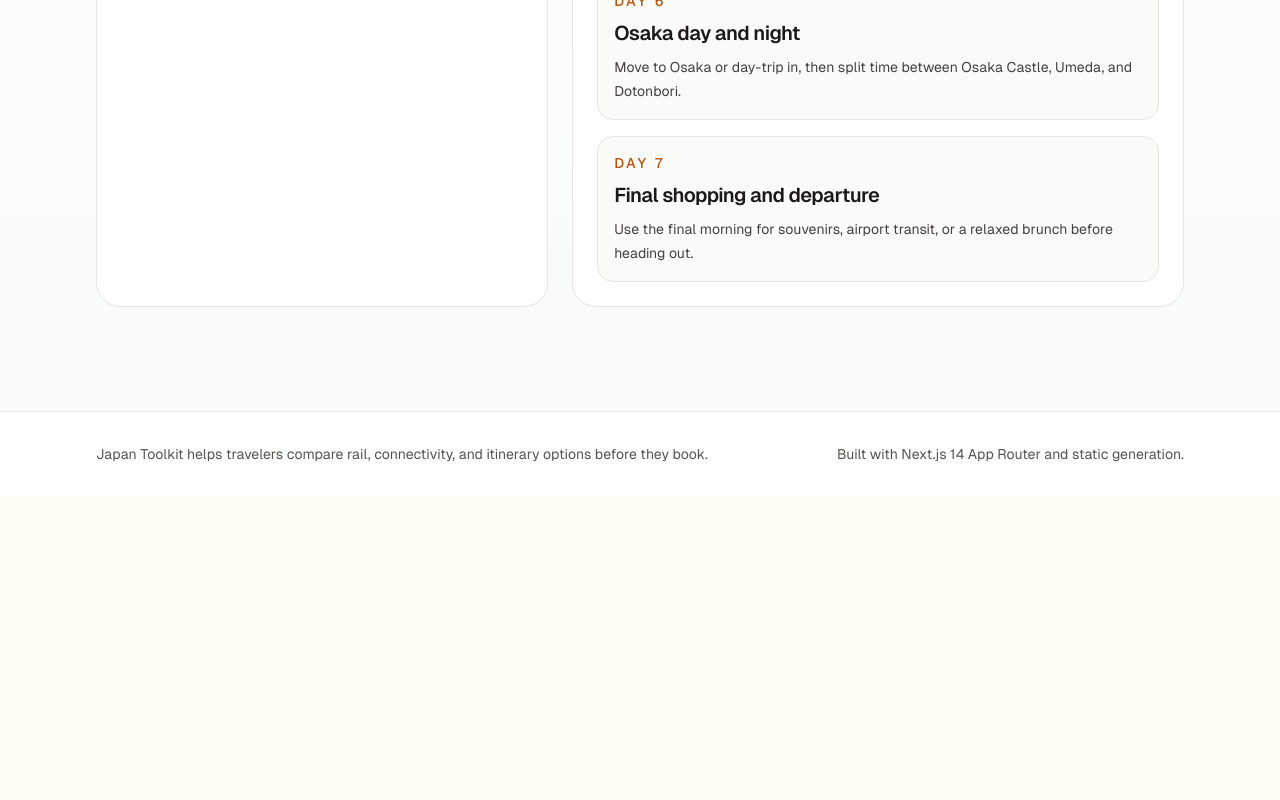
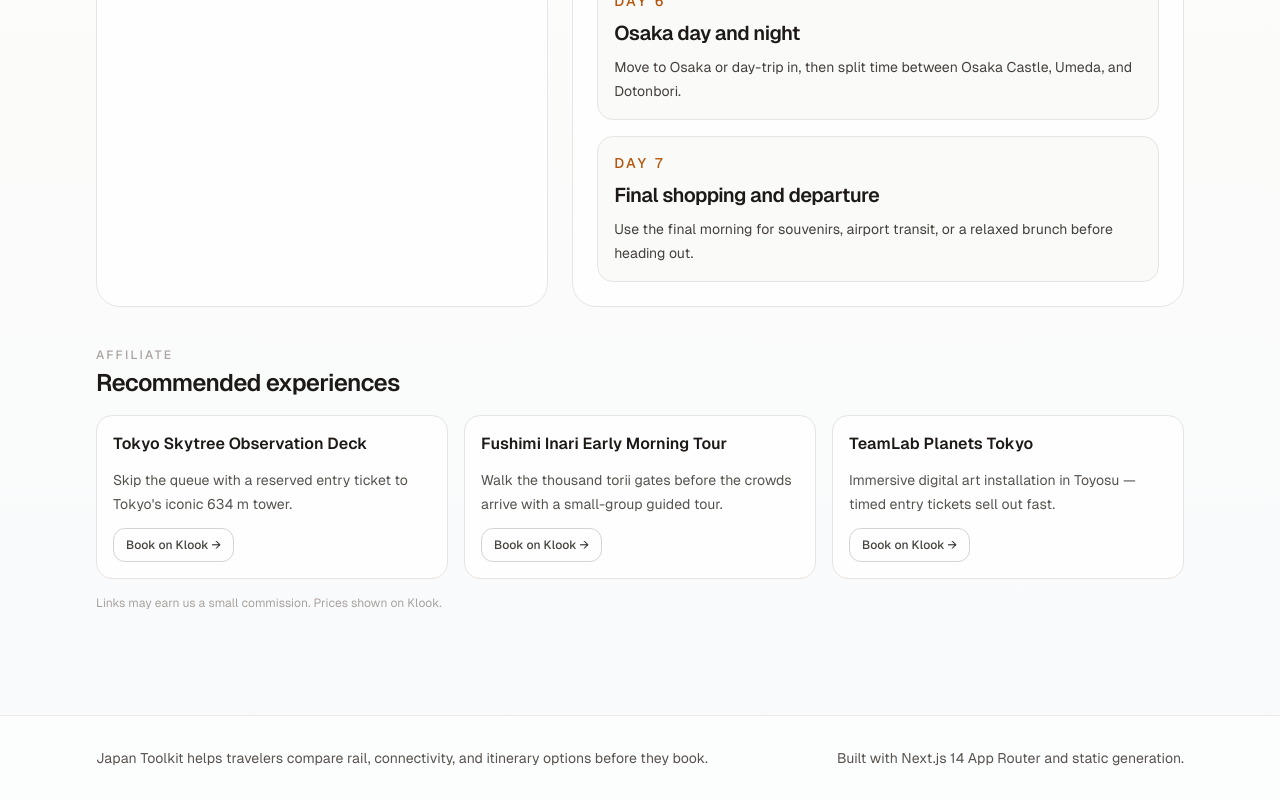
Before and after one commit to amirariff91/japantoolkit, a Next.js app: page /itinerary/7-days-first-time in a window 1280 px wide. Shown: the part 1290-2090 px from the top of the page. Before the commit the page ends 1786 px from the top, so only its background shows below. Built offline with nearby package versions, Linux system fonts and the light colour scheme.

Commit message:
feat: add affiliate CTAs for JRPass, Airalo, and Klook

```diff
--- a/app/itinerary/[slug]/page.tsx
+++ b/app/itinerary/[slug]/page.tsx
@@ -94,6 +94,54 @@ export default function ItineraryDetailPage({ params }: ItineraryPageProps) {
           </CardContent>
         </Card>
       </div>
+
+      {/* TODO: Replace AFFILIATE_ID_HERE with your Klook affiliate ID from affiliate.klook.com */}
+      <div className="space-y-4">
+        <div>
+          <p className="text-xs font-medium uppercase tracking-[0.18em] text-stone-400">Affiliate</p>
+          <h2 className="mt-1 text-2xl font-semibold text-stone-900">Recommended experiences</h2>
+        </div>
+        <div className="grid gap-4 sm:grid-cols-3">
+          <div className="rounded-2xl border border-stone-200 bg-white/85 p-4 space-y-3">
+            <p className="font-semibold text-stone-900">Tokyo Skytree Observation Deck</p>
+            <p className="text-sm leading-6 text-stone-600">Skip the queue with a reserved entry ticket to Tokyo&apos;s iconic 634 m tower.</p>
+            <a
+              href="https://www.klook.com/activity/1393-tokyo-skytree/?aid=AFFILIATE_ID_HERE"
+              target="_blank"
+              rel="noopener noreferrer"
+              className="inline-block rounded-xl border border-stone-300 px-3 py-2 text-xs font-medium text-stone-700 hover:border-stone-500 hover:text-stone-900"
+            >
+              Book on Klook →
+            </a>
+          </div>
+          <div className="rounded-2xl border border-stone-200 bg-white/85 p-4 space-y-3">
+            <p className="font-semibold text-stone-900">Fushimi Inari Early Morning Tour</p>
+            <p className="text-sm leading-6 text-stone-600">Walk the thousand torii gates before the crowds arrive with a small-group guided tour.</p>
+
+            <a
+              href="https://www.klook.com/activity/52231-fushimi-inari-early-morning-tour-kyoto/?aid=AFFILIATE_ID_HERE"
+              target="_blank"
+              rel="noopener noreferrer"
+              className="inline-block rounded-xl border border-stone-300 px-3 py-2 text-xs font-medium text-stone-700 hover:border-stone-500 hover:text-stone-900"
+            >
+              Book on Klook →
+            </a>
+          </div>
+          <div className="rounded-2xl border border-stone-200 bg-white/85 p-4 space-y-3">
+            <p className="font-semibold text-stone-900">TeamLab Planets Tokyo</p>
+            <p className="text-sm leading-6 text-stone-600">Immersive digital art installation in Toyosu — timed entry tickets sell out fast.</p>
+            <a
+              href="https://www.klook.com/activity/56448-teamlab-planets-tokyo/?aid=AFFILIATE_ID_HERE"
+              target="_blank"
+              rel="noopener noreferrer"
+              className="inline-block rounded-xl border border-stone-300 px-3 py-2 text-xs font-medium text-stone-700 hover:border-stone-500 hover:text-stone-900"
+            >
+              Book on Klook →
+            </a>
+          </div>
+        </div>
+        <p className="text-xs text-stone-400">Links may earn us a small commission. Prices shown on Klook.</p>
+      </div>
     </div>
   );
 }
--- a/components/connectivity-quiz.tsx
+++ b/components/connectivity-quiz.tsx
@@ -76,6 +76,35 @@ export function ConnectivityQuiz() {
           <Badge className="bg-amber-500 text-stone-950 hover:bg-amber-500">{result.label}</Badge>
           <p className="mt-3 text-sm leading-6 text-stone-200">{result.summary}</p>
         </div>
+
+        {/* TODO: Replace AFFILIATE_ID_HERE with your Airalo affiliate ID from partners.airalo.com and Japan Wireless affiliate ID */}
+        <div className="space-y-2">
+          {result.label === "eSIM" ? (
+            <>
+              <a
+                href="https://www.airalo.com/japan-esim?ref=AFFILIATE_ID_HERE"
+                target="_blank"
+                rel="noopener noreferrer"
+                className="block w-full rounded-2xl bg-amber-500 px-4 py-3 text-center text-sm font-semibold text-stone-950 hover:bg-amber-400"
+              >
+                Get Japan eSIM on Airalo →
+              </a>
+              <p className="text-center text-xs text-stone-400">From ~$6 for 1GB · instant activation · no physical SIM needed</p>
+            </>
+          ) : (
+            <>
+              <a
+                href="https://www.japan-wireless.com/?ref=AFFILIATE_ID_HERE"
+                target="_blank"
+                rel="noopener noreferrer"
+                className="block w-full rounded-2xl border border-stone-500 px-4 py-3 text-center text-sm font-semibold text-stone-200 hover:border-stone-300 hover:text-white"
+              >
+                Compare Pocket Wi-Fi rentals →
+              </a>
+            </>
+          )}
+          <p className="text-center text-xs text-stone-400">We may earn a commission at no extra cost to you.</p>
+        </div>
       </CardContent>
     </Card>
   );
--- a/components/rail-pass-calculator.tsx
+++ b/components/rail-pass-calculator.tsx
@@ -189,6 +189,34 @@ export function RailPassCalculator() {
           <p className="text-xs leading-5 text-stone-400">
             Logic used: if total shinkansen cost is greater than the pass price, the pass is marked as worth it.
           </p>
+
+          {/* TODO: Replace AFFILIATE_ID_HERE with your JRPass affiliate ID from jrpass.com/affiliates */}
+          {totals.isWorthIt ? (
+            <div className="space-y-2 pt-1">
+              <a
+                href="https://www.jrpass.com/?ref=AFFILIATE_ID_HERE"
+                target="_blank"
+                rel="noopener noreferrer"
+                className="block w-full rounded-2xl bg-amber-500 px-4 py-3 text-center text-sm font-semibold text-stone-950 hover:bg-amber-400"
+              >
+                Buy JR Pass →
+              </a>
+              <p className="text-center text-xs text-stone-400">We may earn a commission at no extra cost to you.</p>
+            </div>
+          ) : (
+            <p className="pt-1 text-xs leading-5 text-stone-400">
+              Based on your routes, individual tickets save money. You can still compare pass options at{" "}
+              <a
+                href="https://www.jrpass.com/?ref=AFFILIATE_ID_HERE"
+                target="_blank"
+                rel="noopener noreferrer"
+                className="underline hover:text-stone-300"
+              >
+                JRPass.com
+              </a>
+              .
+            </p>
+          )}
         </CardContent>
       </Card>
     </div>
```
